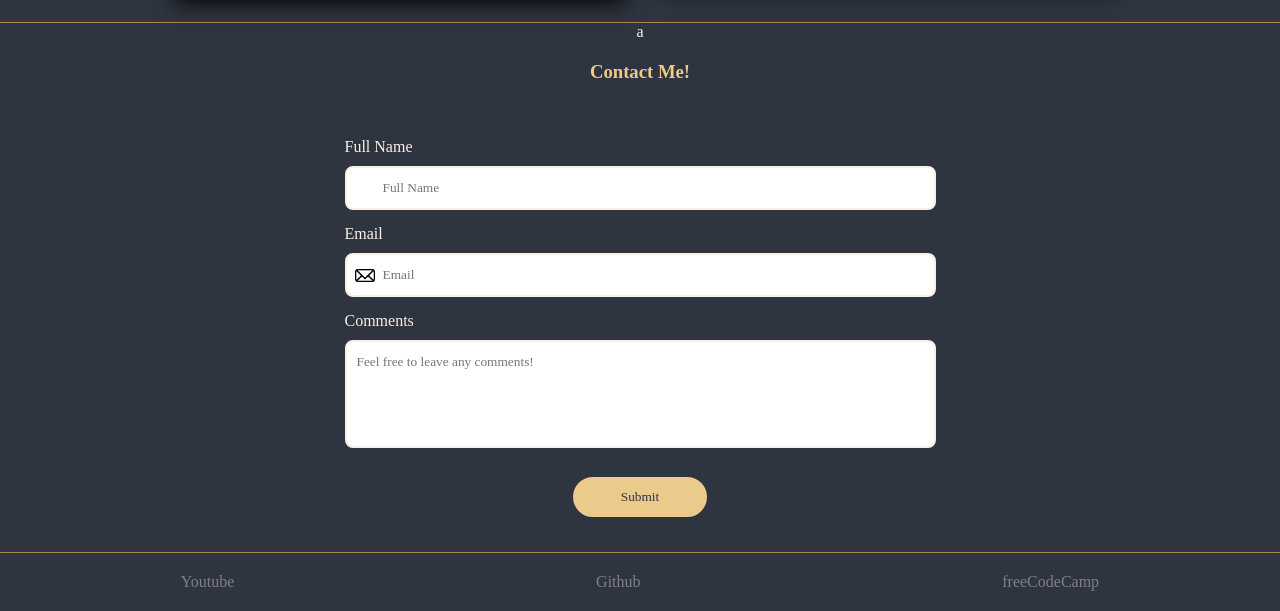
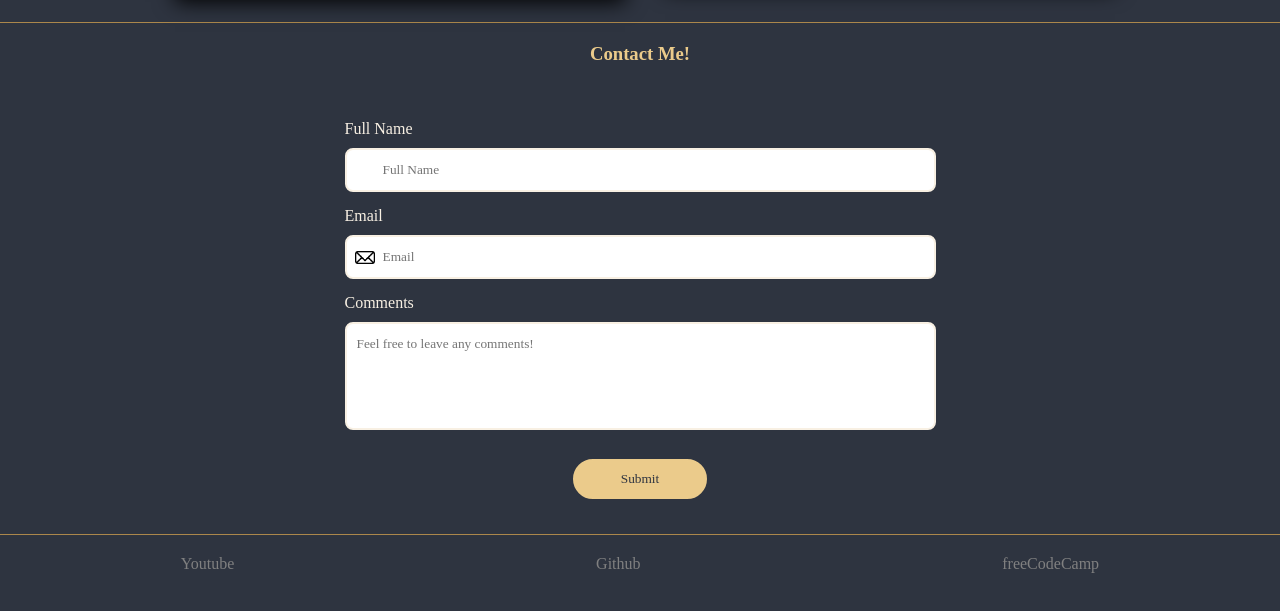
Before and after one commit to dave-cao/legacy-portfolio, a plain HTML site: page index.html in a window 1280 px wide. Shown: the part 4322-4933 px from the top of the page. Drawn offline with Linux system fonts and the light colour scheme; a web font is replaced by a local one.

Commit message:
little fix

```diff
--- a/index.html
+++ b/index.html
@@ -180,7 +180,7 @@
         </div>
         <section id="contactMe" class="contactMePage">
 
-            a<h3 id="contactMeTitle" onclick="createButton()">Contact Me!</h3>
+            <h3 id="contactMeTitle" onclick="createButton()">Contact Me!</h3>
             <div id="buttonClicker">
                 <button id="counterButton" onclick="clickCounter()">Counter!</button>
                 <button id="autoButton" onclick="autoClicker()">Auto-Clicker!</button>
```
